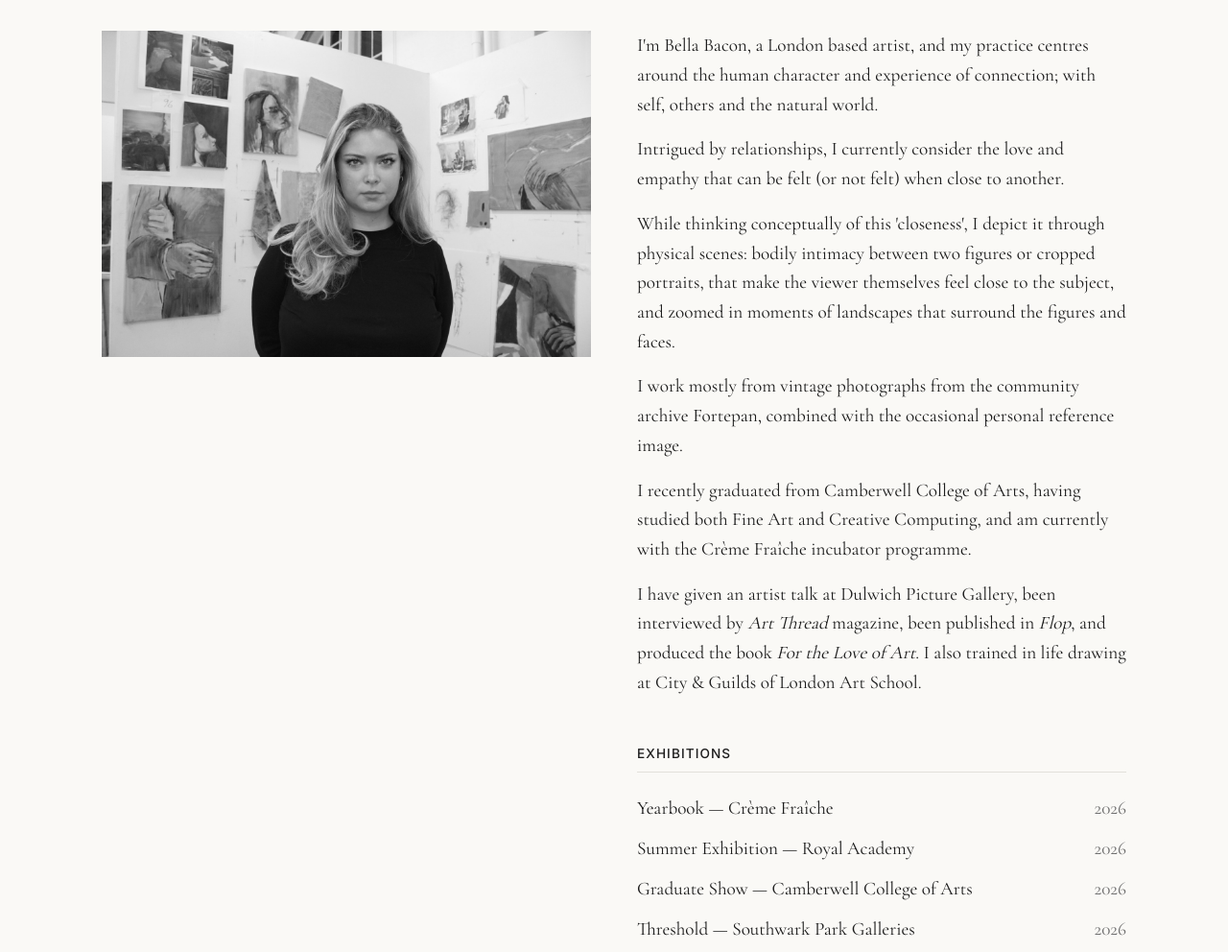
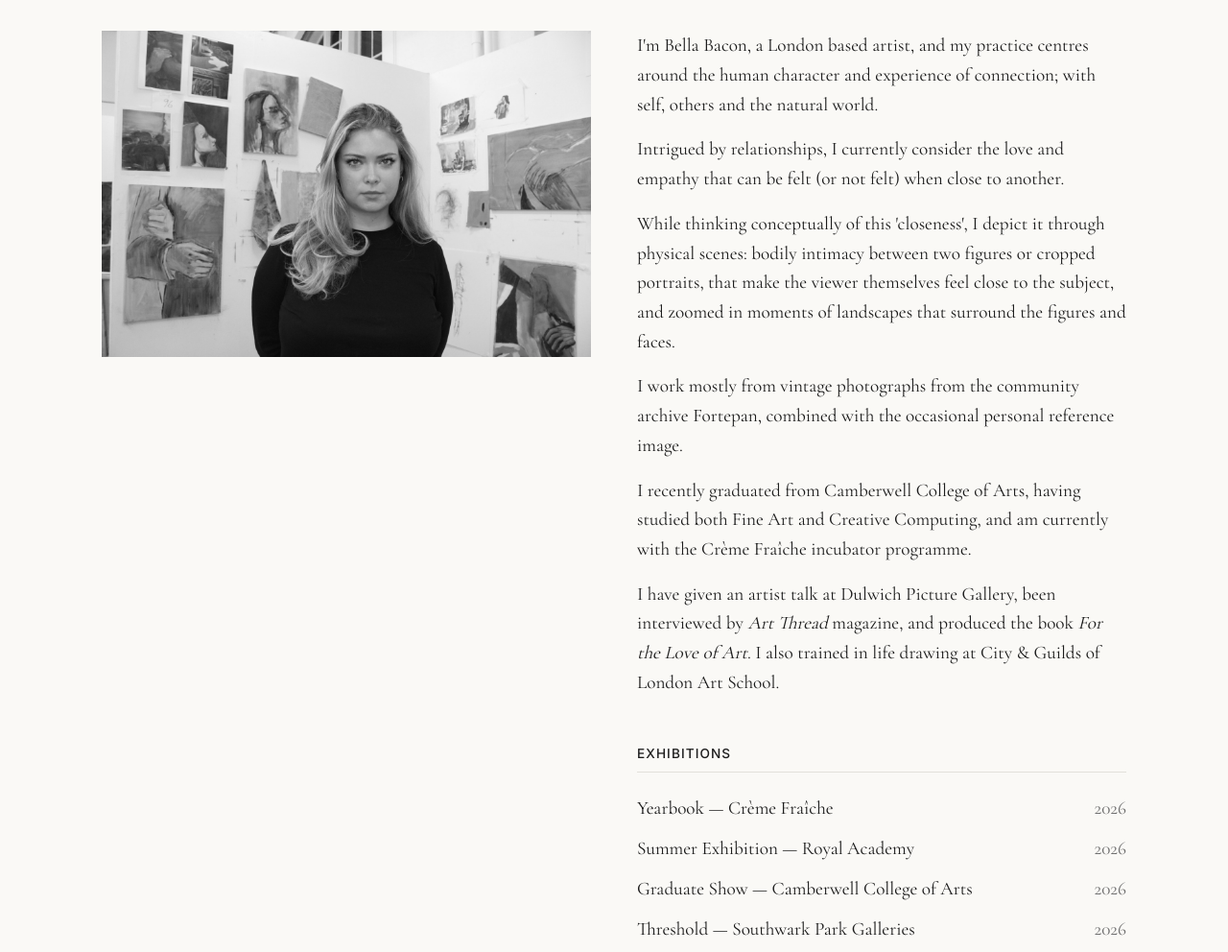
Before and after one commit to bellaabacon/site, a plain HTML site: page index.html in a window 1280 px wide. Shown: the part 99-1091 px from the top of the page at 96% size. Drawn offline with nearby package versions, Linux system fonts and the light colour scheme.

Commit message:
Update index.html

```diff
--- a/index.html
+++ b/index.html
@@ -36,7 +36,7 @@
         <p>While thinking conceptually of this 'closeness', I depict it through physical scenes: bodily intimacy between two figures or cropped portraits, that make the viewer themselves feel close to the subject, and zoomed in moments of landscapes that surround the figures and faces.</p>
         <p>I work mostly from vintage photographs from the community archive Fortepan, combined with the occasional personal reference image.</p>
         <p>I recently graduated from Camberwell College of Arts, having studied both Fine Art and Creative Computing, and am currently with the Crème Fraîche incubator programme.</p>
-        <p>I have given an artist talk at Dulwich Picture Gallery, been interviewed by <em>Art Thread</em> magazine, been published in <em>Flop</em>, and produced the book <em>For the Love of Art</em>. I also trained in life drawing at City &amp; Guilds of London Art School.</p>
+        <p>I have given an artist talk at Dulwich Picture Gallery, been interviewed by <em>Art Thread</em> magazine, and produced the book <em>For the Love of Art</em>. I also trained in life drawing at City &amp; Guilds of London Art School.</p>
 
         <h2>Exhibitions</h2>
         <ul class="exhibitions">
```
